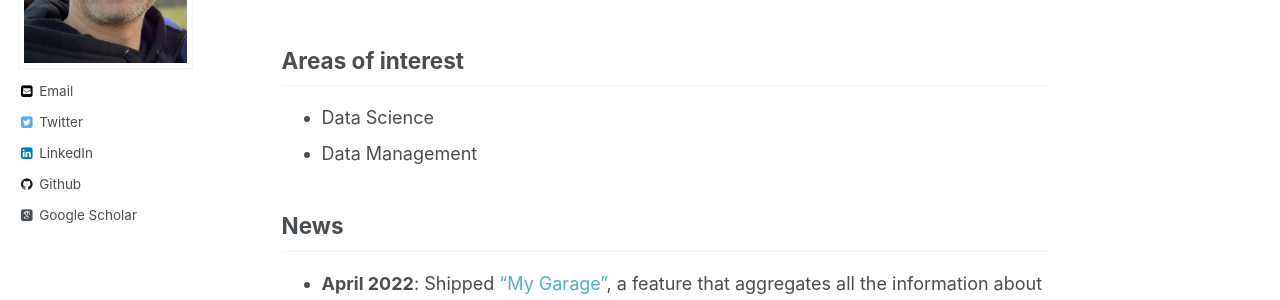
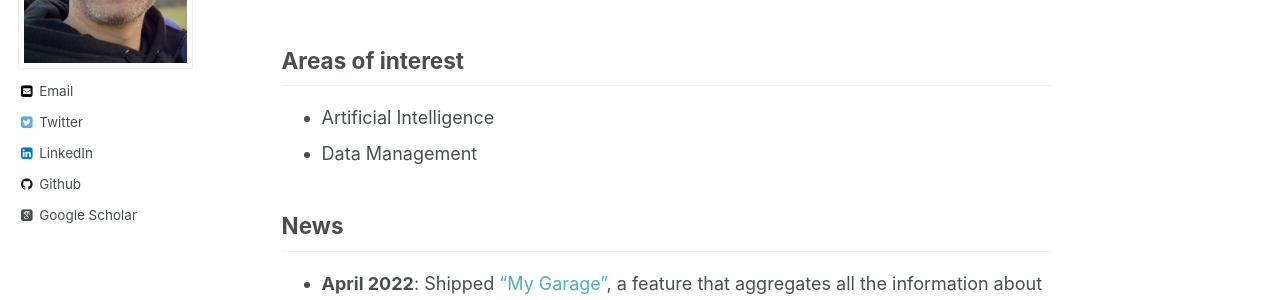
Before and after one commit to amgadmadkour/amgadmadkour.github.io, a Jekyll site: the page built from _pages/about.md, in a window 1280 px wide. Shown: the part 278-578 px from the top of the page. Built offline with Jekyll 4.4.1, drawn with Linux system fonts in a browser that asks for light colours; some web fonts are replaced.

```diff
--- a/_data/navigation.yml
+++ b/_data/navigation.yml
@@ -16,7 +16,7 @@ main:
     url: /cv.html
 
   - title: "Notes"
-    url: /notes
+    url: /notes/notes.html
 
 #  - title: "Blog Posts"
 #    url: /year-archive/
--- a/_pages/about.md
+++ b/_pages/about.md
@@ -11,7 +11,7 @@ Amgad Madkour is a data & applied science manager at Microsoft. He obtained his
 
 ## Areas of interest
 
-* Data Science
+* Artificial Intelligence
 * Data Management
 
 ## News
```
